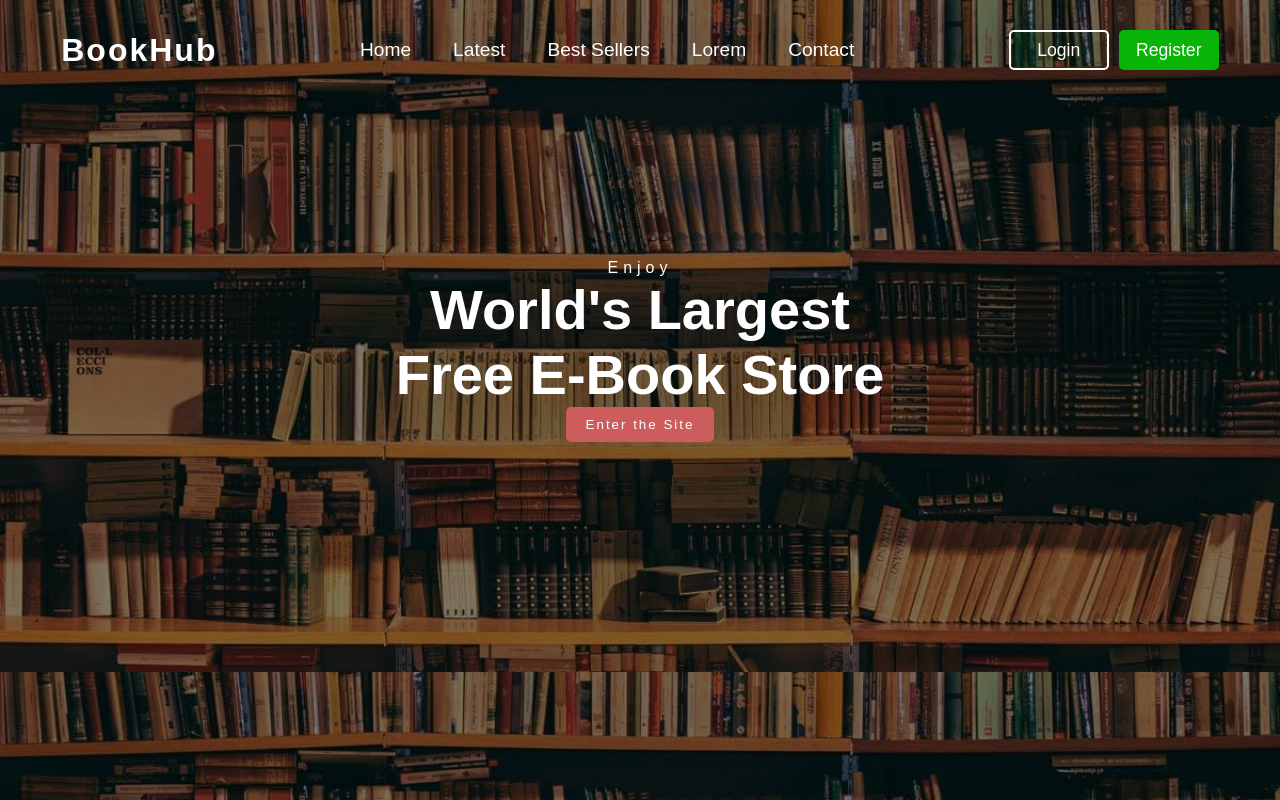
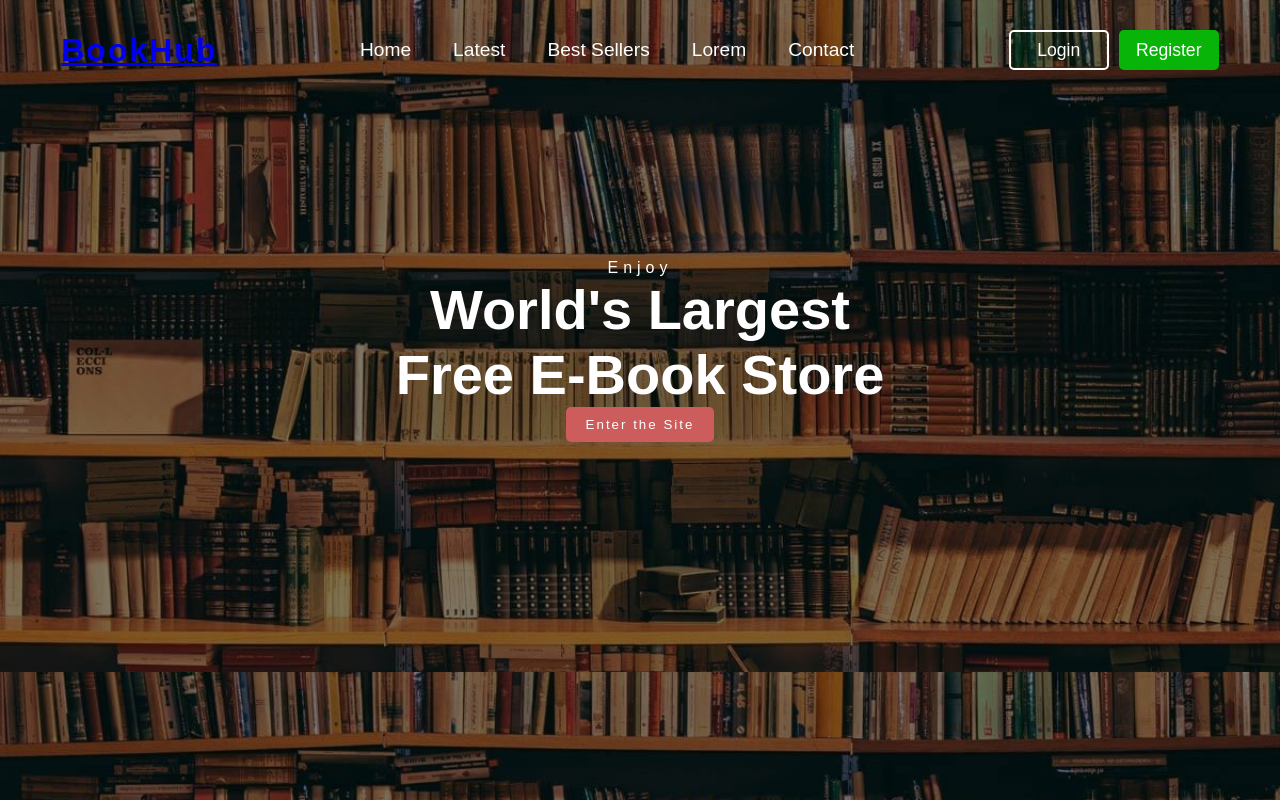
Before and after one commit to chitransh-saxena26/codsoft_bookhub, a plain HTML site: page index.html in a window 1280 px wide. Drawn offline with Linux system fonts and the light colour scheme.

Commit message:
Update index.html

```diff
--- a/index.html
+++ b/index.html
@@ -10,7 +10,7 @@
     <header>
         <nav>
             <div class="logo">
-                BookHub
+                <a href="#">BookHub</a>
             </div>
             <div class="menu">
                 <li>
```
